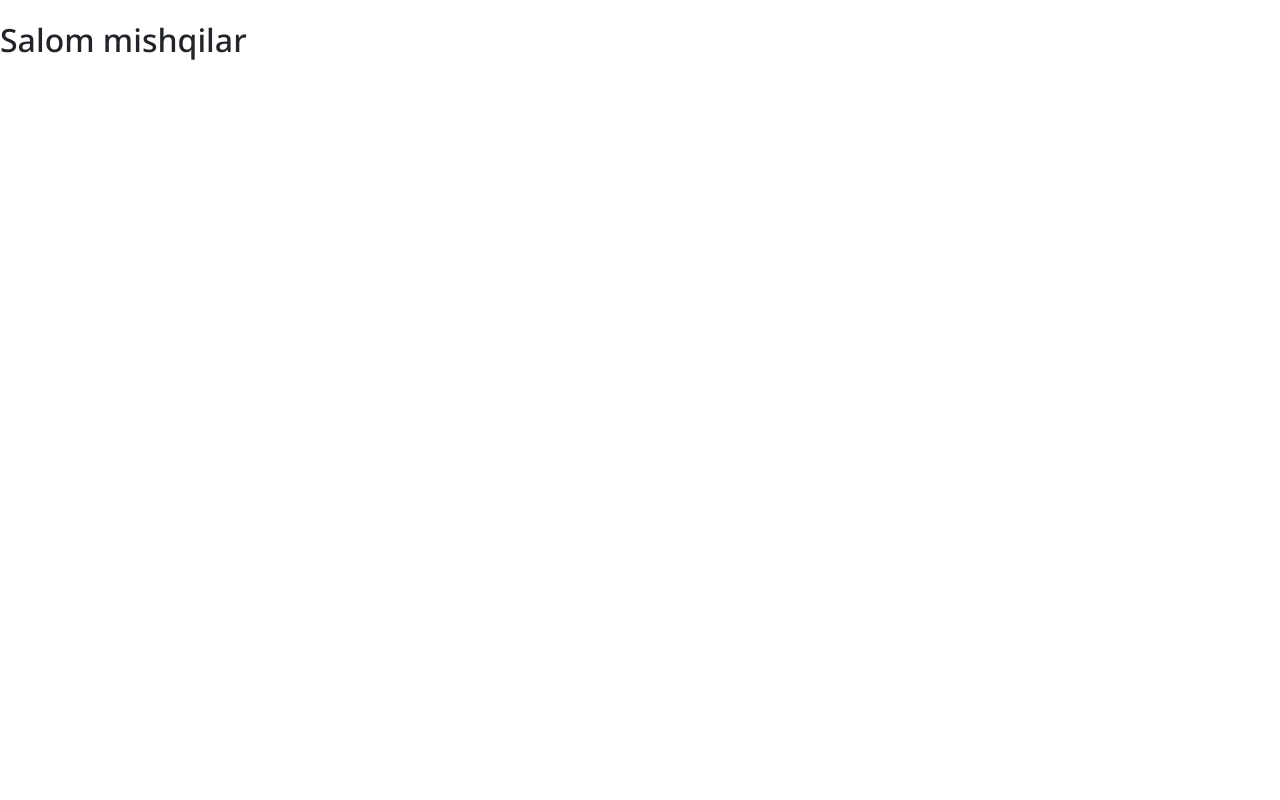
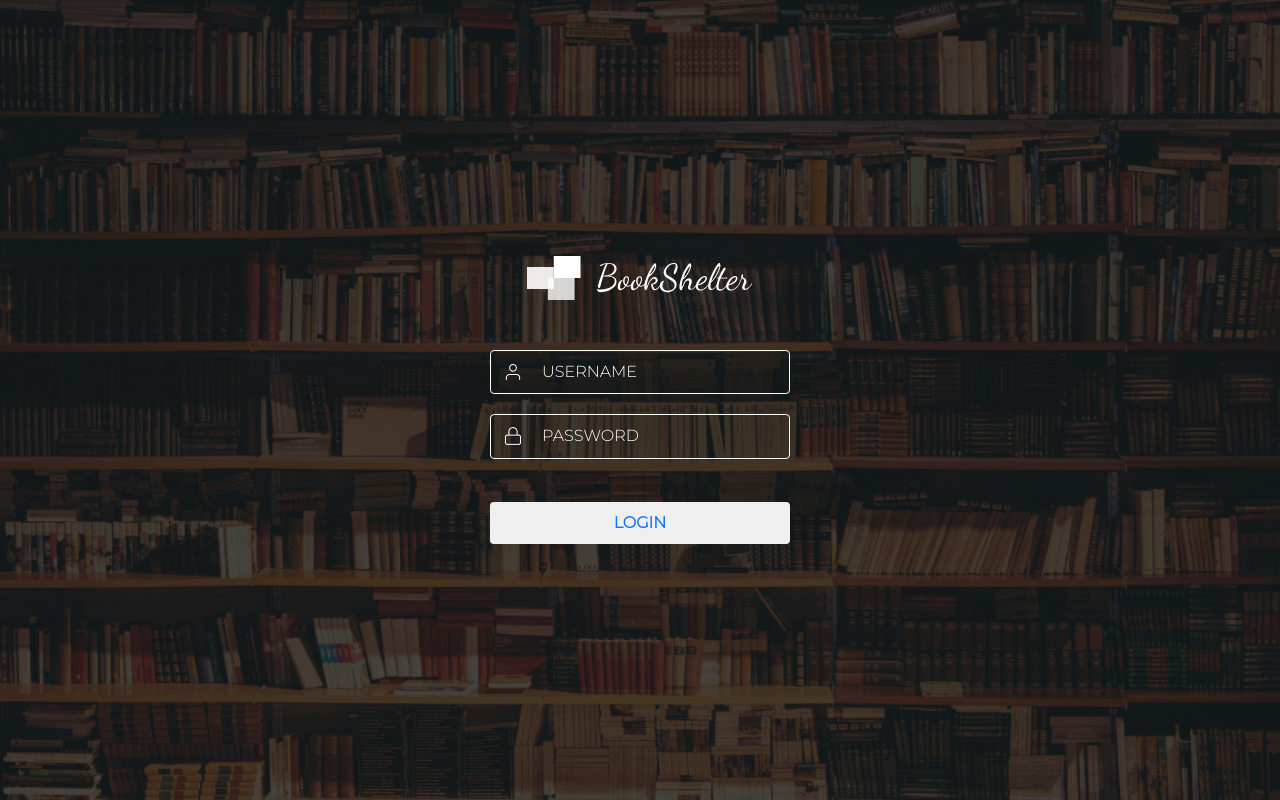
Before and after one commit to sardorkhayitmuradov/bookStore, a plain HTML site: page index.html in a window 1280 px wide. Drawn offline with Linux system fonts and the light colour scheme.

Commit message:
feat: end login(index) page

```diff
--- a/index.html
+++ b/index.html
@@ -4,12 +4,40 @@
     <meta charset="UTF-8" />
     <meta http-equiv="X-UA-Compatible" content="IE=edge" />
     <meta name="viewport" content="width=device-width, initial-scale=1.0" />
+    <link rel="icon" href="./img/site-icon.svg" />
     <link rel="stylesheet" href="./bootstrap/bootstrap.min.css" />
     <link rel="stylesheet" href="./css/main.min.css" />
     <title>BookShelter</title>
   </head>
-  <body>
-    <h1 style="font-family: SF Pro Text">Salom mishqilar</h1>
+  <body class="login-page">
+    <div class="container d-flex flex-column align-items-center my-auto">
+      <img
+        class="login-page__logo"
+        src="./img/login-logo.svg"
+        alt="Site background"
+        width="226"
+        height="44"
+      />
+      <form method="post" class="login-page__form d-flex flex-column">
+        <input
+          class="login-page__username"
+          type="text"
+          placeholder="Username"
+          name="user_name"
+          required
+          autocomplete="off"
+        />
+        <input
+          class="login-page__password"
+          type="password"
+          placeholder="password"
+          name="user_password"
+          required
+          autocomplete="off"
+        />
+        <button class="login-page__button" type="submit">LOGIN</button>
+      </form>
+    </div>
     <script src="./bootstrap/bootstrap.bundle.min.js"></script>
     <script src="./js/script.js"></script>
   </body>
--- a/scss/_fonts.scss
+++ b/scss/_fonts.scss
@@ -51,3 +51,20 @@
       format("woff"),
     /* Modern Browsers */ url("../fonts/SFProText-Bold.ttf") format("truetype");
 }
+/* montserrat-300 - latin */
+@font-face {
+  font-family: "Montserrat";
+  font-style: normal;
+  font-weight: 300;
+  src: url("../fonts/montserrat-v23-latin-300.eot"); /* IE9 Compat Modes */
+  src: local(""),
+    url("../fonts/montserrat-v23-latin-300.eot?#iefix")
+      format("embedded-opentype"),
+    /* IE6-IE8 */ url("../fonts/montserrat-v23-latin-300.woff2") format("woff2"),
+    /* Super Modern Browsers */ url("../fonts/montserrat-v23-latin-300.woff")
+      format("woff"),
+    /* Modern Browsers */ url("../fonts/montserrat-v23-latin-300.ttf")
+      format("truetype"),
+    /* Safari, Android, iOS */
+      url("../fonts/montserrat-v23-latin-300.svg#Montserrat") format("svg"); /* Legacy iOS */
+}
--- a/scss/all-blocks/_all-blocks.scss
+++ b/scss/all-blocks/_all-blocks.scss
@@ -5,3 +5,4 @@
 @import "main";
 @import "hero";
 @import "footer";
+@import "login"
--- /dev/null
+++ b/scss/all-blocks/_login.scss
@@ -0,0 +1,45 @@
+.login-page {
+  background-image: url("../img/Login-background.jpg");
+  background-repeat: no-repeat;
+  background-size: cover;
+  &__logo {
+    margin-bottom: 50px;
+  }
+  &__form {
+    width: 300px;
+  }
+  &__username,
+  &__password {
+    margin-bottom: 20px;
+    padding: 12px;
+    padding-left: 51px;
+    background-color: transparent;
+    border-radius: 4px;
+    border: 1px solid #ffffff;
+    color: #ffffff;
+    &::placeholder {
+      font-family: "Montserrat";
+      color: #ffffff;
+      text-transform: uppercase;
+    }
+  }
+  &__username {
+    background-image: url("../img/user-icon.png");
+    background-repeat: no-repeat;
+    background-position: center left 12px;
+  }
+  &__password {
+    background-image: url("../../img/lock-icon.png");
+    background-repeat: no-repeat;
+    background-position: center left 12px;
+  }
+  &__button {
+    margin-top: 23px;
+    font-family: "Montserrat";
+    font-weight: 600;
+    color: #0d75ff;
+    border: transparent;
+    border-radius: 4px;
+    padding: 12px 0;
+  }
+}
```
Also changed, not shown: css/main.min.css, fonts/montserrat-v23-latin-300.ttf (added), fonts/montserrat-v23-latin-300.woff (added), fonts/montserrat-v23-latin-300.woff2 (added), img/Login-background.jpg (added), img/lock-icon.png (added), img/login-logo.svg (added), img/site-icon.svg (added), img/user-icon.png (added), 3 other files.
